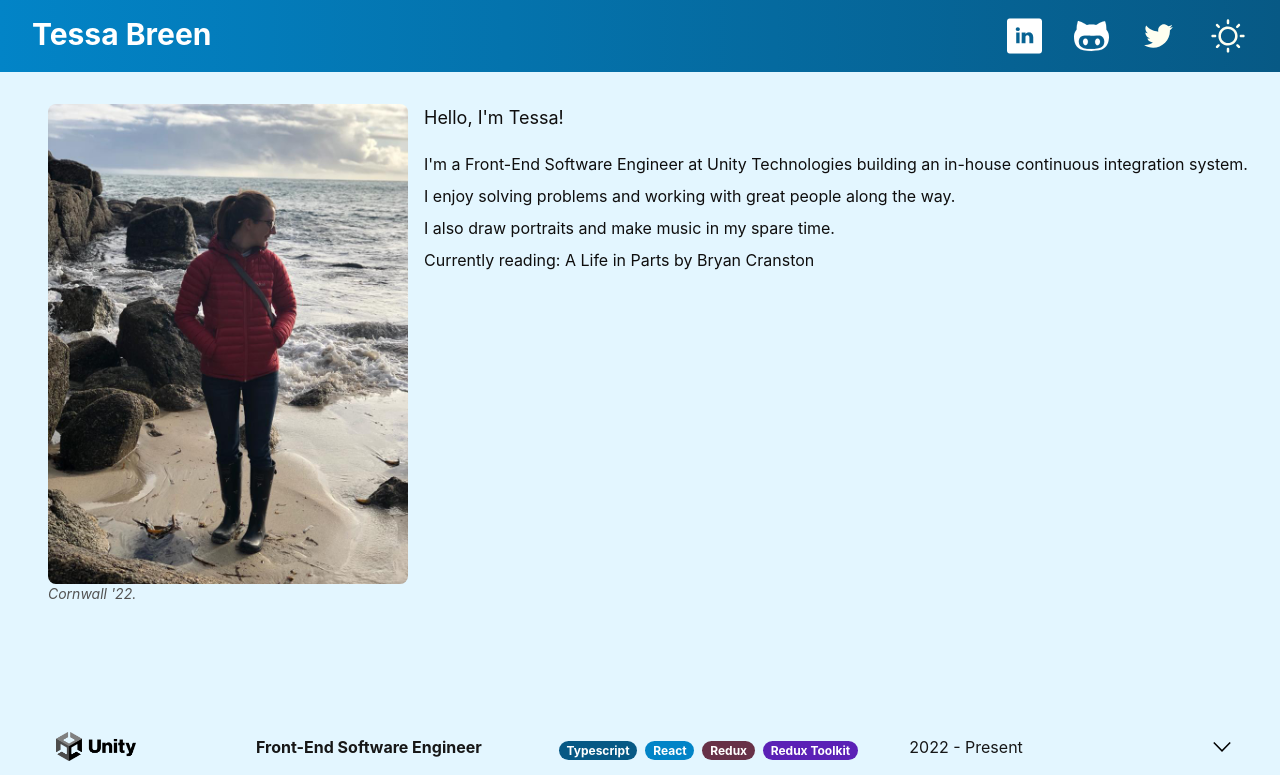
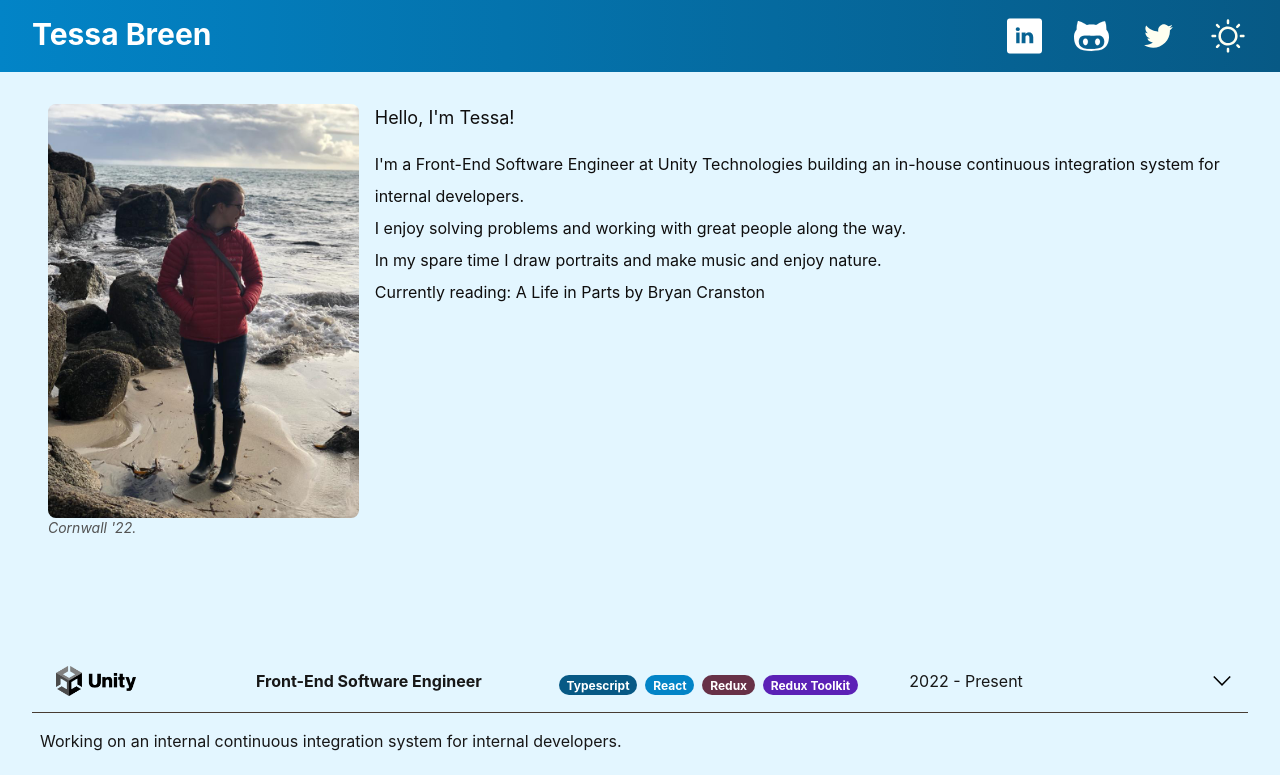
Before and after one commit to Mynameistessa/my-website, a Next.js app: page / in a window 1280 px wide. Shown: the top 775 px of the page. Built offline with nearby package versions, Linux system fonts and the light colour scheme; what tw-elements would draw is missing.

Commit message:
Add text to landing

```diff
--- a/src/pages/index.tsx
+++ b/src/pages/index.tsx
@@ -44,10 +44,10 @@ export default function App() {
                 Unity Technologies
               </span>
             </a>
-            {' '} building an in-house continuous integration system.
+            {' '} building an in-house continuous integration system for internal developers.
             <br />
             <p className=''>I enjoy solving problems and working with great people along the way.</p>
-            <p>I also draw portraits and make music in my spare time.</p>
+            <p>In my spare time I draw portraits and make music and enjoy nature.</p>
             <a target="_blank" rel="noreferrer" href="https://www.goodreads.com/tessabreen" className="group transition-all duration-300 ease-in-out">
               <span className='bg-left-bottom bg-gradient-to-r dark:from-white dark:to-white from-warm-yellow to-warm-yellow bg-[length:0%_2px] bg-no-repeat group-hover:bg-[length:100%_2px] transition-all duration-500 ease-out'>
                 Currently reading
@@ -65,8 +65,6 @@ export default function App() {
           </div>
         </div> */}
       </div>
-
-
       {/* <div className='float-right mb-2'>
         <Image
           src={'/hackathon.jpg'}
```
